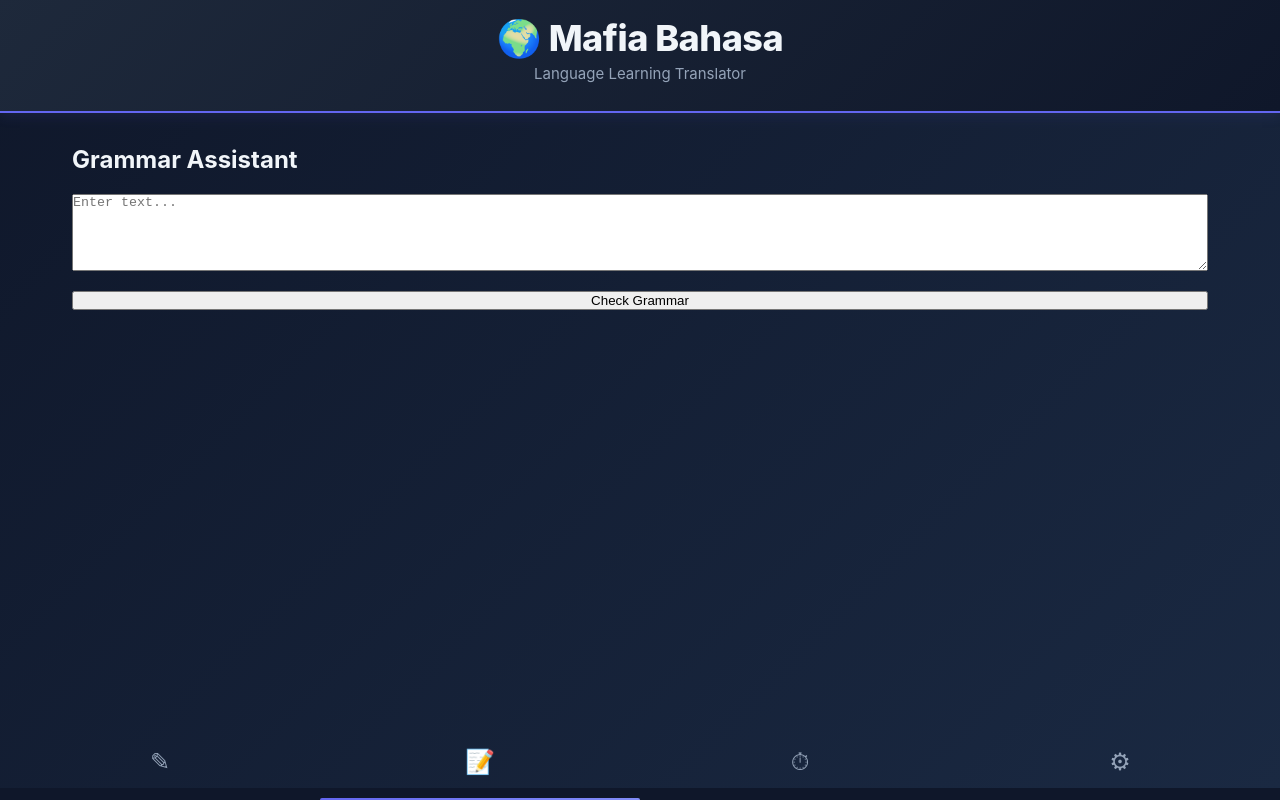
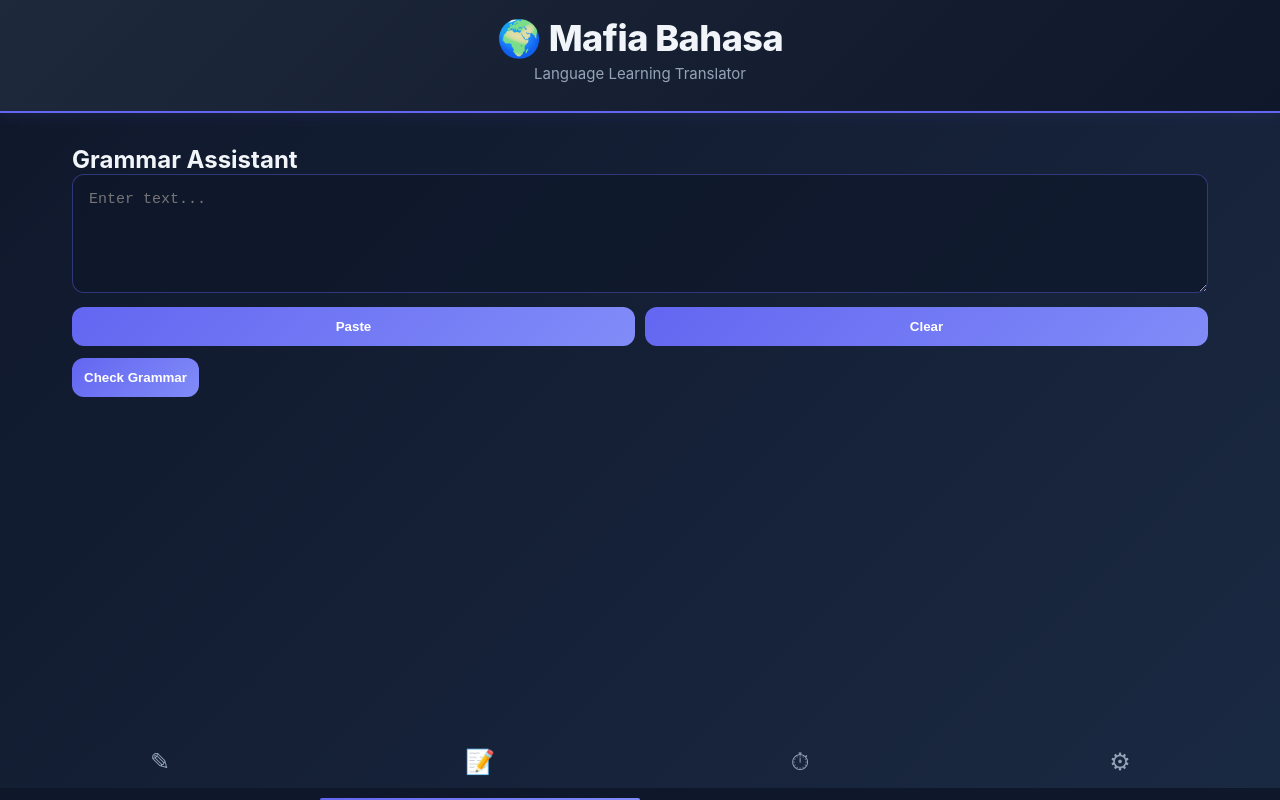
Before and after one commit to Bex-code34/mafia-bahasa, a React (Create React App) app: page / in a window 1280 px wide. Both pictures are taken after a click on the button "Grammar". Shown: the part 12-812 px from the top of the page. Built offline with nearby package versions, Linux system fonts and the light colour scheme; no server answers.

Commit message:
MB V1.3 update and fix

```diff
--- a/src/components/HistoryItem.js
+++ b/src/components/HistoryItem.js
@@ -63,18 +63,18 @@ function HistoryItem({ item, onDelete, languages, formatDate }) {
                 {
                   item.translations[
                     langCode
-                  ]?.translation
+                  ]?.[0]?.text
                 }
               </p>
 
               {item.translations[
                 langCode
-              ]?.romanization && (
+              ]?.[0]?.romanization && (
                 <p className="detail-romanization">
                   {
                     item.translations[
                       langCode
-                    ].romanization
+                    ]?.[0]?.romanization
                   }
                 </p>
               )}
--- a/src/pages/GrammarPage.js
+++ b/src/pages/GrammarPage.js
@@ -1,6 +1,7 @@
 import React, { useState } from "react";
 import { checkGrammar } from "../utils/translationEngine";
- import { historyStorage } from "../utils/storage";
+import { historyStorage } from "../utils/storage";
+import "../styles/GrammarPage.css";
 
 function GrammarPage() {
   const [text, setText] = useState("");
@@ -31,8 +32,23 @@ function GrammarPage() {
     }
   };
 
+  const handlePaste = async () => {
+    const text = await navigator.clipboard.readText();
+    setText(text);
+  };
+
+  const handleClear = () => {
+    setText("");
+    setResult(null);
+  };
+
+  const handleCopyResult = () => {
+    if (!result) return;
+    navigator.clipboard.writeText(result.corrected);
+  }
+
   return (
-    <div className="translator-page">
+    <div className="grammar-page">
 
       <h2>Grammar Assistant</h2>
 
@@ -44,6 +60,17 @@ function GrammarPage() {
         placeholder="Enter text..."
         rows="5"
       />
+
+      <div className="grammar-tools">
+        <button onClick={handlePaste}>
+          Paste
+        </button>
+
+        <button onClick={handleClear}>
+          Clear
+        </button>
+
+      </div>
 
       <button onClick={handleCheck}>
         {loading
@@ -68,8 +95,13 @@ function GrammarPage() {
  <div className="grammar-result-text">
     {result.corrected}
   </div>
+
+<div className="grammar-tools">
+  <button onClick={handleCopyResult}>
+    Copy
+    </button>
+  </div>
 </div>
-
           <div className="grammar-result-card">
             <div className="grammar-result-title">
               🗣 Native Speaker Version
@@ -78,6 +110,12 @@ function GrammarPage() {
             <div className="grammar-result-text">
               {result.nativeVersion}
             </div>
+
+            <div className="grammar-tools">
+  <button onClick={handleCopyResult}>
+    Copy
+    </button>
+  </div>
           </div>
 
         <div className="grammar-result-card">
--- a/src/pages/SettingsPage.js
+++ b/src/pages/SettingsPage.js
@@ -81,7 +81,8 @@ function SettingsPage() {
               <li>✓ Synonyms and alternative translations</li>
               <li>✓ Multiple translation expressions</li>
               <li>✓ Literal word-for-word translations</li>
-              <li>✓ Grammar correction</li>
+              <li>✓ Grammar correction and explanation</li>
+              <li>✓ Native speaker version</li>
             </ul>
           </div>
           <div className="about-footer">
--- a/src/pages/TranslatorPage.js
+++ b/src/pages/TranslatorPage.js
@@ -6,7 +6,7 @@ import "../styles/TranslatorPage.css";
 
 function TranslatorPage({ onTranslate }) {
   const [sourceLanguage, setSourceLanguage] = useState("auto_detect");
-  const [targetLanguages, setTargetLanguages] = useState(["en"]);
+  const [targetLanguages, setTargetLanguages] = useState(settingsStorage.getTargetLanguages());
   const [inputText, setInputText] = useState("");
   const [style, setStyle] = useState("neutral");
   const [translations, setTranslations] = useState({});
@@ -39,12 +39,20 @@ function TranslatorPage({ onTranslate }) {
 
  const handleTargetLanguageToggle = (code) => {
   setTargetLanguages((prev) => {
+
+    let updated;
+
     if (prev.includes(code)) {
-        return prev.filter((l) => l !== code);
+      updated = prev.filter((l) => l !== code);
     } else if (prev.length < 3) {
-        return [...prev, code];
+      updated = [...prev, code];
+    } else {
+      updated = prev;
     }
-      return prev;
+
+    settingsStorage.setTargetLanguages(updated);
+
+    return updated;
   });
 };
 
--- a/src/styles/GrammarPage.css
+++ b/src/styles/GrammarPage.css
@@ -29,3 +29,43 @@
 .grammar-result-text {
   line-height: 1.7;
 }
+
+.grammar-tools {
+  display:flex;
+  gap: 10px;
+  margin-top: 10px;
+  margin-bottom: 12px;
+}
+
+.grammar-tools button {
+  flex: 1;
+}
+
+.grammar-page textarea {
+  background: rgba(15, 23, 42, 0.7);
+  color:white;
+  border: 1px solid rgba(99, 102, 241, 0.4);
+  border-radius: 12px;
+  padding: 16px;
+  width: 100%;
+  font-size: 15px;
+}
+
+.grammar-page button {
+  background: linear-gradient(135deg, #6366f1, #818cf8);
+  color: white;
+  border: none;
+  border-radius: 12px;
+  padding: 12px;
+  font-weight: 600;
+  cursor: pointer;
+}
+
+.grammar-result-card .grammar-tools {
+  margin-top: 12px;
+}
+
+.grammar-result-card .grammar-tools button{
+  width: 120px;
+  flex: unset;
+}
--- a/src/styles/TranslatorPage.css
+++ b/src/styles/TranslatorPage.css
@@ -333,4 +333,15 @@
     font-size: 13px;
     font-weight: 600;
   }
+
+  .mode-badge {
+    display: inline-block;
+    background: rgba(99, 102, 241, .15);
+    color: #a5b4fc;
+    padding: 6px 12px;
+    border-radius: 8px;
+    margin-bottom: 12px;
+    font-size: 12px;
+    font-weight: 600;
+  }
 }
--- a/src/utils/openRouter.js
+++ b/src/utils/openRouter.js
@@ -29,6 +29,7 @@ export const translateWithOpenRouter = async ({
   const data = await response.json();
 
 return {
+  mode: data.mode,
   type: data.type,
   translations: data.translations,
   detectedLanguage: data.detectedLanguage
--- a/src/utils/storage.js
+++ b/src/utils/storage.js
@@ -79,5 +79,16 @@ export const settingsStorage = {
     } catch (error) {
       console.error("Error saving settings:", error);
     }
-  }
+  },
+
+  setTargetLanguages: (languages) => {
+      const settings = settingsStorage.getSettings();
+      settings.targetLanguages = languages;
+      localStorage.setItem(SETTINGS_KEY, JSON.stringify(settings));
+  },
+
+  getTargetLanguages: () => {
+    const settings = settingsStorage.getSettings();
+    return (settings.targetLanguages || []);
+  },
 };
```
Also changed, not shown: server.js (+18 -2 lines). Lines whose indentation alone changed are shown as unchanged.
